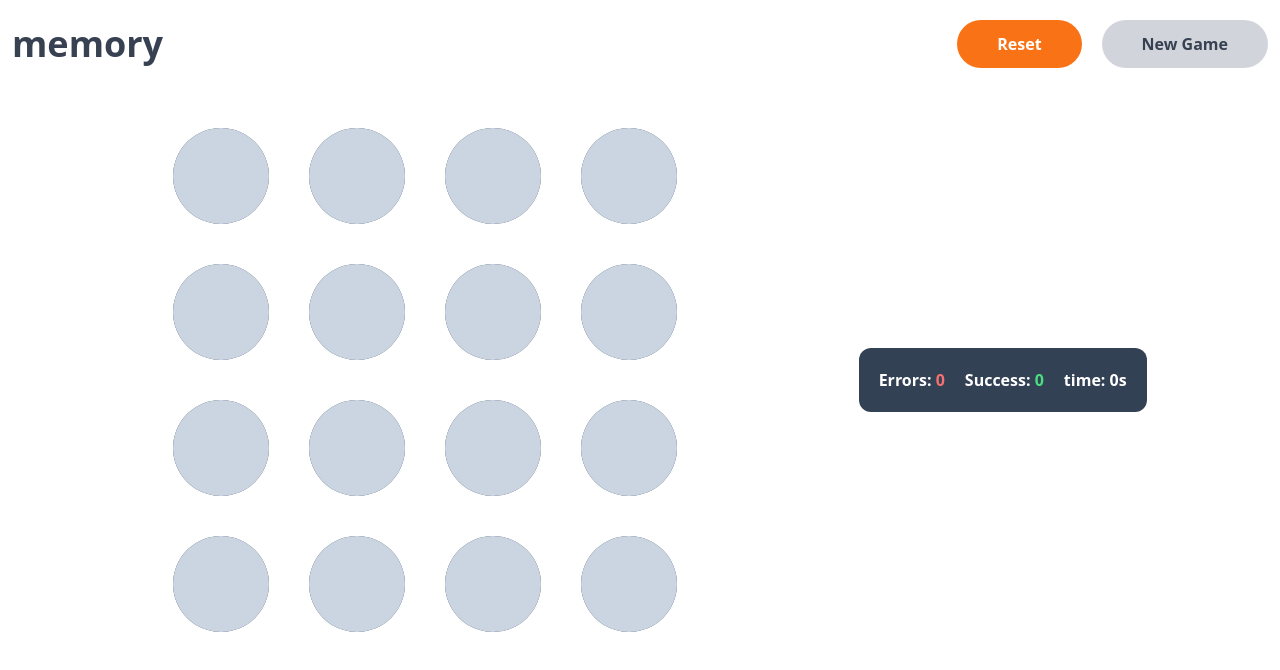
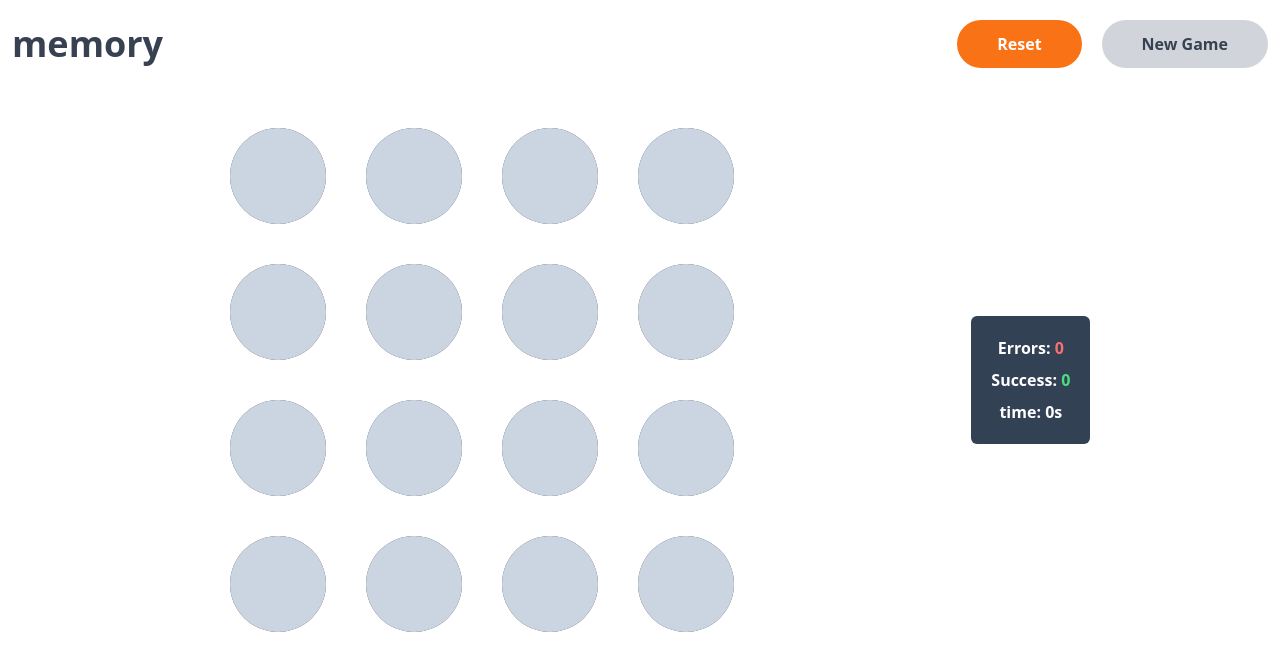
Before and after one commit to fjmg84/game-exercise-memory, a React (Vite) app: page / in a window 1280 px wide. Shown: the top 670 px of the page. Built offline with nearby package versions, Linux system fonts and the light colour scheme.

Commit message:
add styles

```diff
--- a/src/App.jsx
+++ b/src/App.jsx
@@ -154,7 +154,7 @@ function App() {
         </section>
 
         <section>
-          <article className="bg-slate-700 text-white rounded-xl p-5 flex items-center justify-center gap-5">
+          <article className="bg-slate-700 text-white p-5 flex lg:flex-col rounded-full lg:rounded-md items-center justify-center gap-5 lg:gap-2">
             <Statistics
               errors={statistics.errors}
               success={statistics.success}
--- a/src/output.css
+++ b/src/output.css
@@ -777,3 +777,35 @@ body {
   --tw-text-opacity: 1;
   color: rgb(255 255 255 / var(--tw-text-opacity));
 }
+
+@media (min-width: 768px) {
+  .md\:flex-col {
+    flex-direction: column;
+  }
+
+  .md\:rounded-full {
+    border-radius: 9999px;
+  }
+}
+
+@media (min-width: 1024px) {
+  .lg\:flex-col {
+    flex-direction: column;
+  }
+
+  .lg\:gap-2 {
+    gap: 0.5rem;
+  }
+
+  .lg\:rounded-full {
+    border-radius: 9999px;
+  }
+
+  .lg\:rounded-sm {
+    border-radius: 0.125rem;
+  }
+
+  .lg\:rounded-md {
+    border-radius: 0.375rem;
+  }
+}
```
